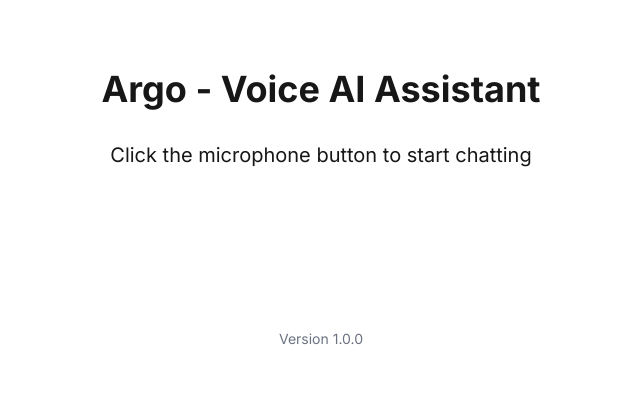
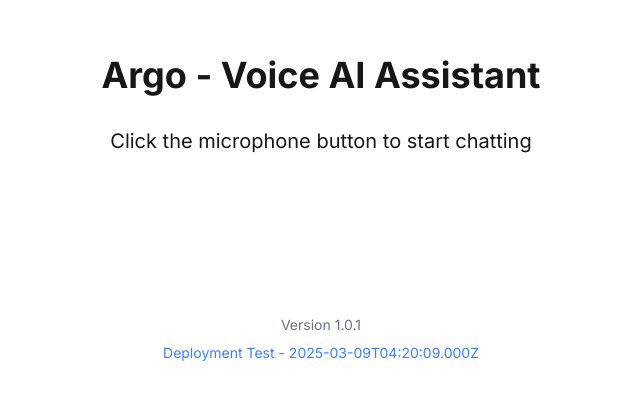
Before and after one commit to DevCabin/argo, a Next.js app: page / in a window 1280 px wide. Shown: the part 191-590 px from the top of the page, without its empty margins (319-959 px from the left). Built offline with nearby package versions, Linux system fonts and the light colour scheme.

Commit message:
test: force new deployment with version update

```diff
--- a/app/page.tsx
+++ b/app/page.tsx
@@ -18,8 +18,9 @@ export default function Home() {
           Click the microphone button to start chatting
         </p>
         <VoiceChat />
-        <footer className="text-sm text-gray-500 mt-8">
-          Version 1.0.0
+        <footer className="text-sm text-gray-500 mt-8 flex flex-col items-center gap-2">
+          <div>Version 1.0.1</div>
+          <div className="text-blue-500">Deployment Test - {new Date().toISOString()}</div>
         </footer>
       </main>
     </div>
--- a/next.config.js
+++ b/next.config.js
@@ -1,6 +1,11 @@
 /** @type {import('next').NextConfig} */
 const nextConfig = {
-  // Add your Next.js configuration options here
+  // Disable cache during testing
+  generateEtags: false,
+  // Add build timestamp for cache busting
+  env: {
+    BUILD_TIME: new Date().toISOString(),
+  },
 };
 
 module.exports = nextConfig;
```
